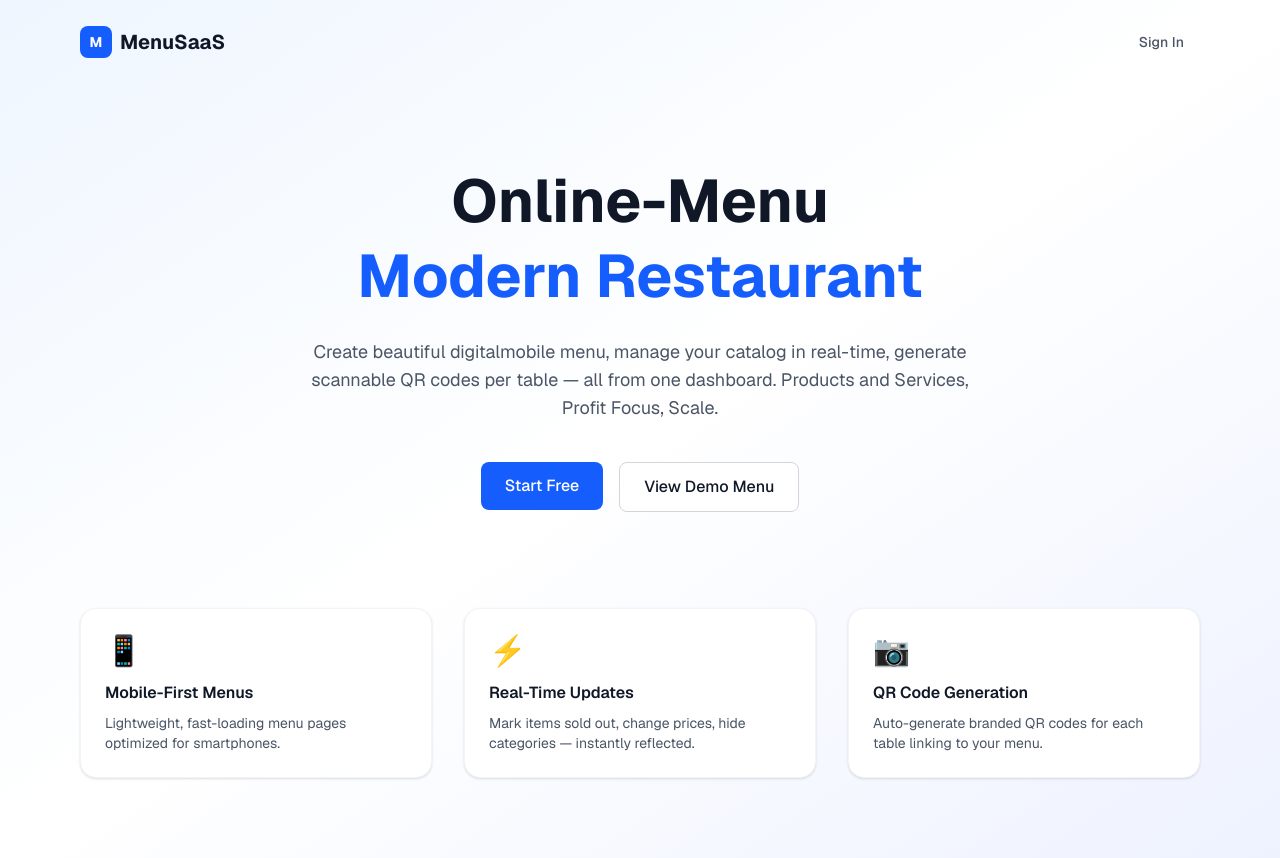
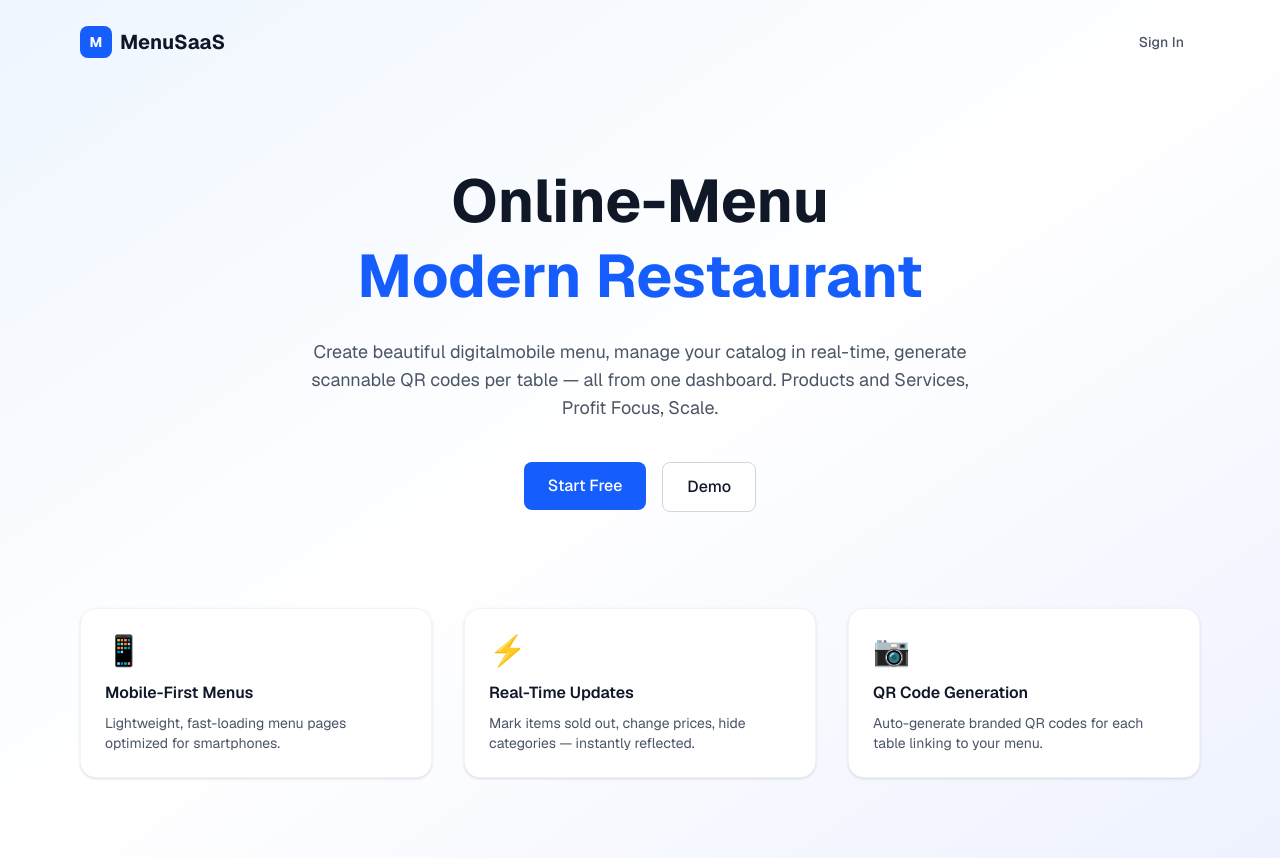
Before and after one commit to mosegic/proj, a Next.js app: page / in a window 1280 px wide. Built offline with nearby package versions, Linux system fonts and the light colour scheme.

Commit message:
Update page.tsx

```diff
--- a/src/app/page.tsx
+++ b/src/app/page.tsx
@@ -36,7 +36,7 @@ export default function HomePage() {
           </Link>
           <Link href="/menu/demo-cafe">
             <Button size="lg" variant="secondary">
-              View Demo Menu
+              Demo
             </Button>
           </Link>
         </div>
```
